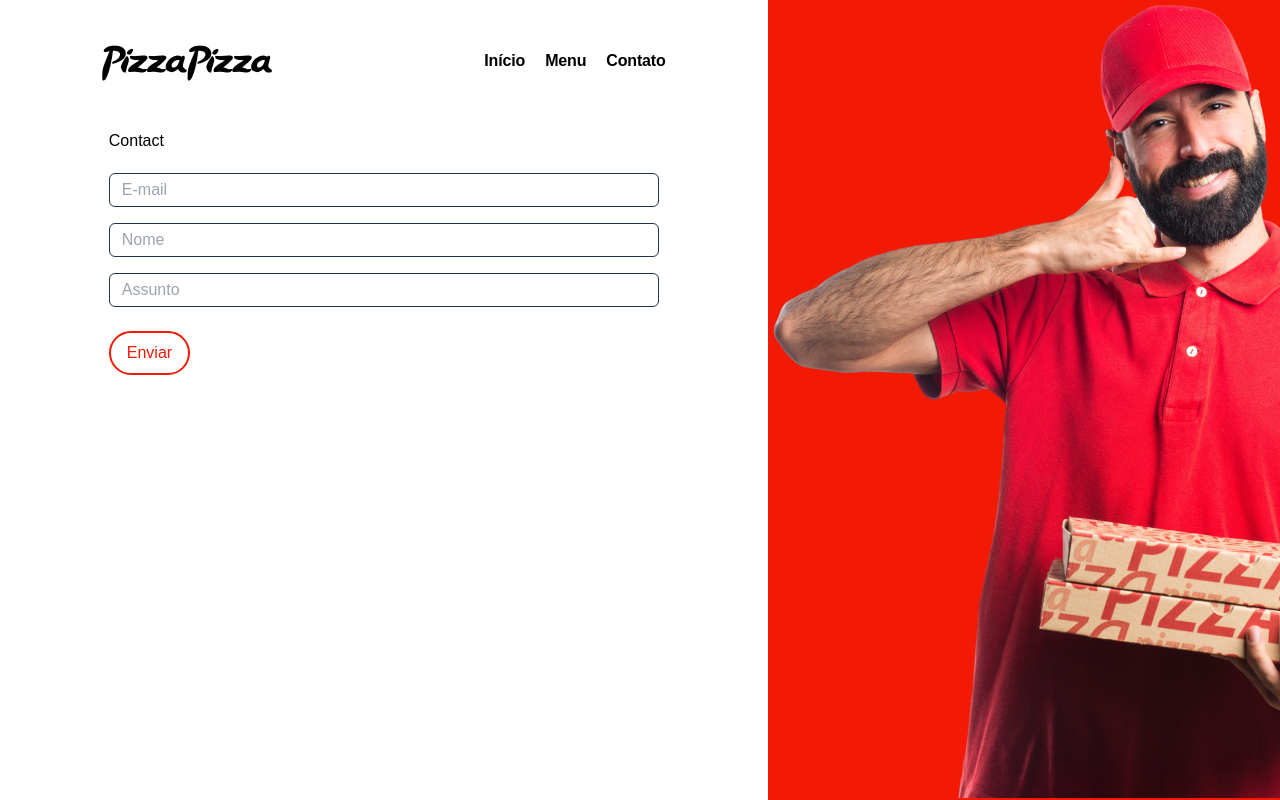
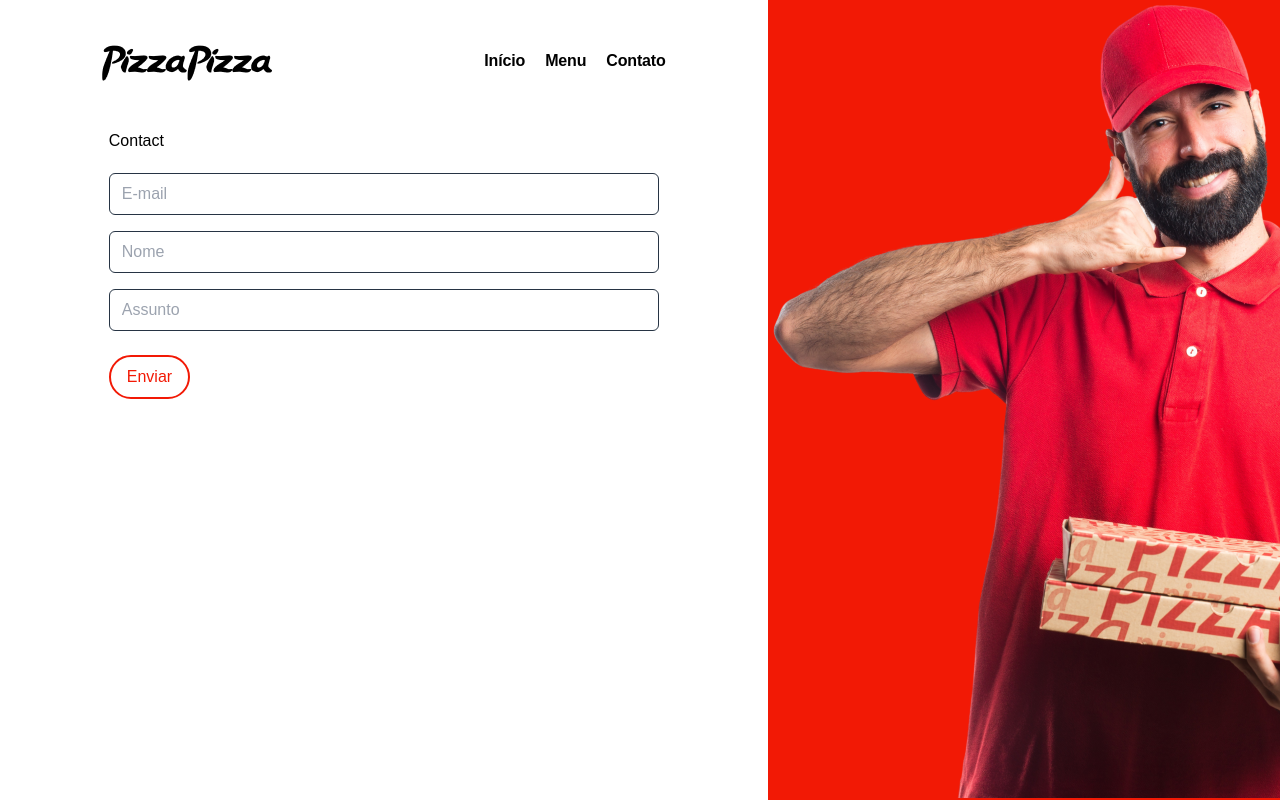
Before and after one commit to Helton-Carlos/pizza-pizza, a React (Vite) app: page /contact in a window 1280 px wide. Built offline with nearby package versions, Linux system fonts and the light colour scheme.

Commit message:
fix: adjust props

```diff
--- a/src/component/MyInput.tsx
+++ b/src/component/MyInput.tsx
@@ -4,6 +4,8 @@ type TInput = {
   type: string;
   name: string;
   placeholder: string;
+  value?: string;
+  handleOnChange: string;
 };
 
 function MyInput(props: TInput) {
@@ -11,11 +13,12 @@ function MyInput(props: TInput) {
   return (
     <div>
       <input
-        className="block w-full mb-4 px-3 py-1 text-gray-dark bg-white border rounded-md focus:border-primary focus:ring-primary focus:outline-none focus:ring focus:ring-opacity-40"
+        className="block w-full mb-4 px-3 py-2 text-gray-dark bg-white border rounded-md focus:border-primary focus:ring-primary focus:outline-none focus:ring focus:ring-opacity-40"
         type={props.type}
         name={props.name}
         placeholder={props.placeholder}
-        onChange={(e) => setInput(e.target.value)}
+        onChange={props.handleOnChange}
+        value={props.value}
       />
     </div>
   );
--- a/src/pages/Contact.tsx
+++ b/src/pages/Contact.tsx
@@ -1,17 +1,40 @@
+import { useState } from "react";
 import MyInput from "../component/MyInput";
 import MyButton from "../component/MyButton";
 
 function Contact() {
-  function handleSubmit() {
-    alert("WHY")
+  const [project, setProject] = useState<string>("");
+
+  function handleSubmit(e: any) {
+    e.preventDefault();
+  }
+
+  function handleOnChange(e: any) {
+    setProject({ ...project, [e.target.name]: e.target.value });
+    console.log(e);
   }
   return (
     <div className="mx-8 md:mt-12">
       <div className="my-5">Contact</div>
       <form onSubmit={handleSubmit}>
-        <MyInput type="e-mail" name="e-mail" placeholder="E-mail" />
-        <MyInput type="text" name="nome" placeholder="Nome" />
-        <MyInput type="text" name="assunto" placeholder="Assunto" />
+        <MyInput
+          type="e-mail"
+          name="e-mail"
+          placeholder="E-mail"
+          handleOnChange={handleOnChange}
+        />
+        <MyInput
+          type="text"
+          name="nome"
+          placeholder="Nome"
+          handleOnChange={handleOnChange}
+        />
+        <MyInput
+          type="text"
+          name="assunto"
+          placeholder="Assunto"
+          handleOnChange={handleOnChange}
+        />
         <MyButton text="Enviar" />
       </form>
     </div>
```
